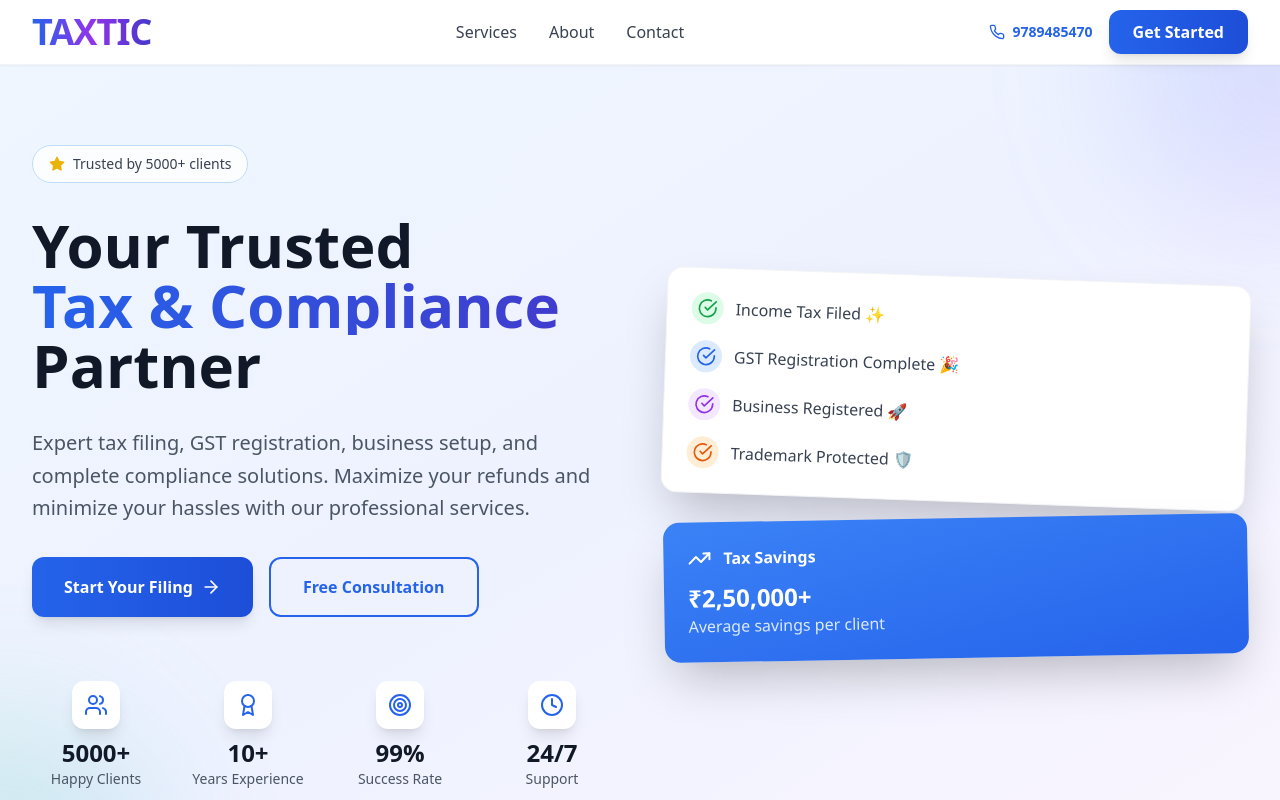
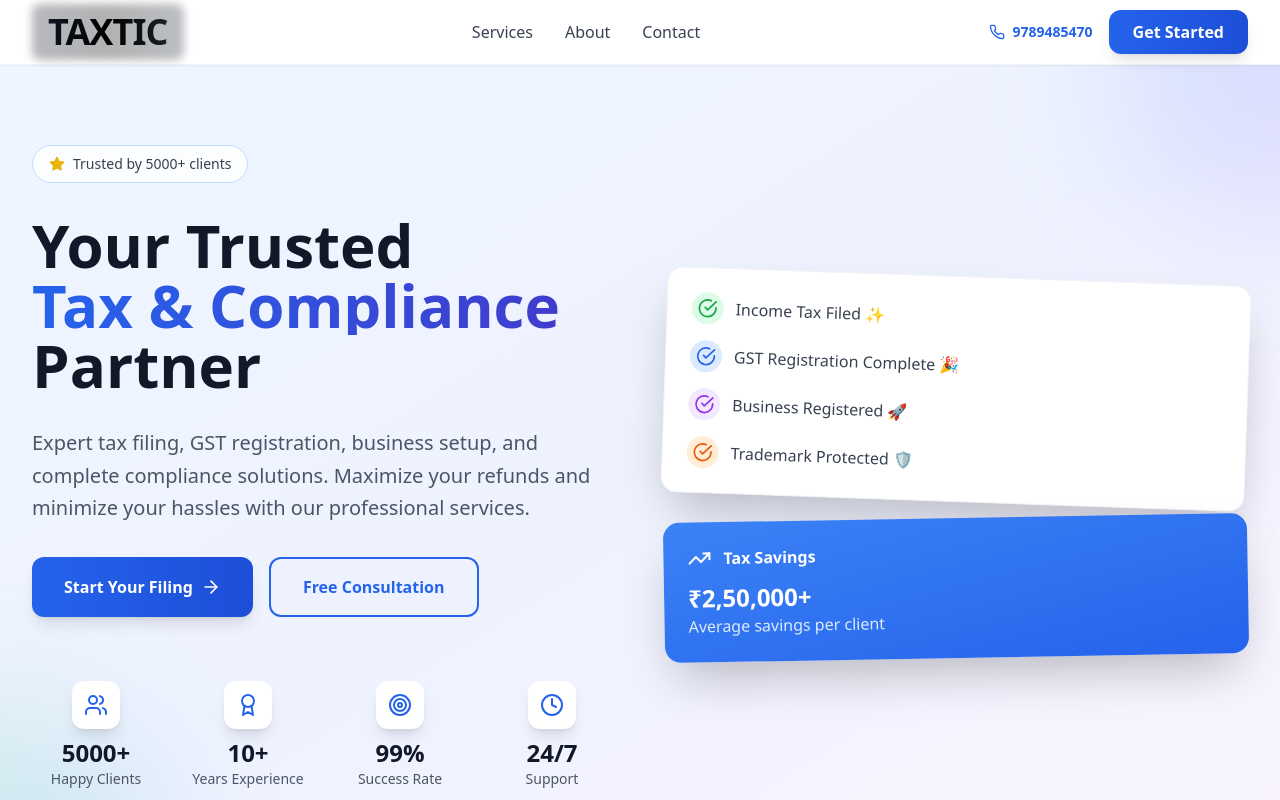
Before and after one commit to Selvaviru/Taxtic22, a React (Vite) app: page / in a window 1280 px wide. Shown: the top 800 px of the page. Built offline with nearby package versions, Linux system fonts and the light colour scheme.

Commit message:
Add dark theme to TAXTIC title

```diff
--- a/src/App.tsx
+++ b/src/App.tsx
@@ -101,9 +101,12 @@ function App() {
         <div className="max-w-7xl mx-auto px-4 sm:px-6 lg:px-8">
           <div className="flex justify-between items-center h-16">
             <div className="flex items-center">
-              <h1 className="text-4xl font-black bg-gradient-to-r from-blue-600 via-purple-600 to-indigo-700 bg-clip-text text-transparent tracking-tight">
-                TAXTIC
-              </h1>
+              <div className="relative">
+                <div className="absolute inset-0 bg-gradient-to-r from-gray-900 via-black to-gray-800 rounded-lg blur-sm opacity-30"></div>
+                <h1 className="relative text-4xl font-black bg-gradient-to-r from-gray-900 via-black to-gray-800 bg-clip-text text-transparent tracking-tight px-4 py-2">
+                  TAXTIC
+                </h1>
+              </div>
             </div>
             <nav className="hidden md:flex space-x-8">
               <a href="#services" className="text-gray-700 hover:text-blue-600 transition-colors font-medium">Services</a>
@@ -317,7 +320,10 @@ function App() {
               </div>
 
               <h2 className="text-3xl sm:text-4xl font-bold text-gray-900 mb-6">
-                Experience the <span className="text-transparent bg-clip-text bg-gradient-to-r from-blue-600 to-indigo-700">TAXTIC</span> Difference
+                Experience the <span className="relative">
+                  <span className="absolute inset-0 bg-gradient-to-r from-gray-900 via-black to-gray-800 rounded blur-sm opacity-20"></span>
+                  <span className="relative text-transparent bg-clip-text bg-gradient-to-r from-gray-900 via-black to-gray-800 font-black">TAXTIC</span>
+                </span> Difference
               </h2>
 
               <p className="text-xl text-gray-600 mb-8">
@@ -506,9 +512,12 @@ function App() {
           <div className="grid md:grid-cols-4 gap-8">
             <div className="md:col-span-2">
               <div className="mb-4">
-                <h3 className="text-4xl font-black bg-gradient-to-r from-blue-400 via-purple-400 to-indigo-400 bg-clip-text text-transparent tracking-tight">
-                  TAXTIC
-                </h3>
+                <div className="relative inline-block">
+                  <div className="absolute inset-0 bg-gradient-to-r from-gray-600 via-gray-500 to-gray-700 rounded-lg blur-sm opacity-40"></div>
+                  <h3 className="relative text-4xl font-black bg-gradient-to-r from-gray-300 via-white to-gray-400 bg-clip-text text-transparent tracking-tight px-2">
+                    TAXTIC
+                  </h3>
+                </div>
                 <p className="text-sm text-gray-400 font-medium mt-1">Tax & Compliance Experts</p>
               </div>
               <p className="text-gray-400 mb-6 leading-relaxed">
@@ -547,7 +556,10 @@ function App() {
           </div>
           <div className="border-t border-gray-800 mt-8 pt-8 text-center">
             <p className="text-gray-400">
-              © 2024 <span className="font-bold text-transparent bg-clip-text bg-gradient-to-r from-blue-400 to-indigo-400">TAXTIC</span>. All rights reserved. | Professional Tax & Compliance Services | Made with ❤️ in Madurai
+              © 2024 <span className="relative">
+                <span className="absolute inset-0 bg-gradient-to-r from-gray-600 to-gray-500 rounded blur-sm opacity-30"></span>
+                <span className="relative font-black text-transparent bg-clip-text bg-gradient-to-r from-gray-300 to-white">TAXTIC</span>
+              </span>. All rights reserved. | Professional Tax & Compliance Services | Made with ❤️ in Madurai
             </p>
           </div>
         </div>
```
